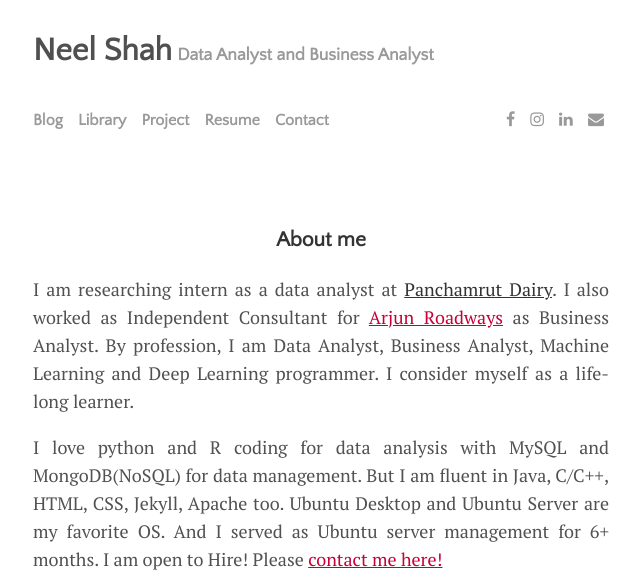
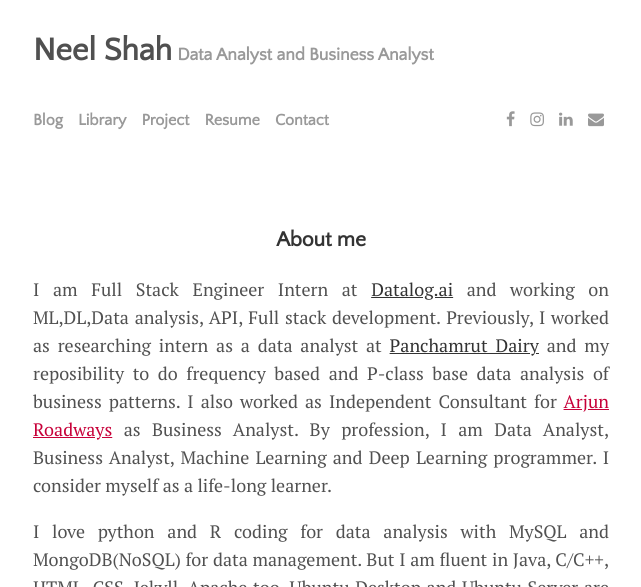
Before and after one commit to NeelShah18/neelshah18.github.io, a Jekyll site: the page built from index.html, in a window 1280 px wide, cut to the strip 0-587 px from the top of the page. Shown: the whole strip, without its empty margins (319-960 px from the left). Built offline with Jekyll 4.4.1, drawn with Linux system fonts in a browser that asks for light colours; nearby versions of some CDN libraries; the list of posts is cut into pages by our own code.

Commit message:
Update index.html

```diff
--- a/index.html
+++ b/index.html
@@ -4,7 +4,7 @@ title: Home
 ---
 <h3 style="text-align: center;">About me</h3>
 <p style="text-align: justify;">
-  I am researching intern as a data analyst at <a href="http://panchamrutdairy.org/"><font color:"#C70039">Panchamrut Dairy</font></a>. I also worked as Independent Consultant for <a href="http://arjunroadways.com/" style="color: #C70039;"><font color:"#C70039">Arjun Roadways</font></a> as Business Analyst. By profession, I am Data Analyst, Business Analyst, Machine Learning and Deep Learning programmer. I consider myself as a life-long learner.
+  I am Full Stack Engineer Intern at <a href="http://www.datalog.ai/"><font color:"#C70039">Datalog.ai</font></a> and working on ML,DL,Data analysis, API, Full stack development. Previously, I worked as researching intern as a data analyst at <a href="http://panchamrutdairy.org/"><font color:"#C70039">Panchamrut Dairy</font></a> and my reposibility to do frequency based and P-class base data analysis of business patterns. I also worked as Independent Consultant for <a href="http://arjunroadways.com/" style="color: #C70039;"><font color:"#C70039">Arjun Roadways</font></a> as Business Analyst. By profession, I am Data Analyst, Business Analyst, Machine Learning and Deep Learning programmer. I consider myself as a life-long learner.
 </p>
 <p  style="text-align: justify;">
 I love python and R coding for data analysis with MySQL and MongoDB(NoSQL) for data management. But I am fluent in Java, C/C++, HTML, CSS, Jekyll, Apache too. Ubuntu Desktop and Ubuntu Server are my favorite OS. And I served as Ubuntu server management for 6+ months. I am open to Hire! Please <a href="https://neelshah18.github.io/contacts.html" style="color: #C70039;"><font color:"#C70039"> contact me here!</font></a>
```
